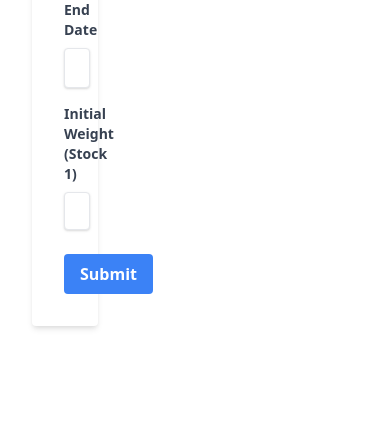
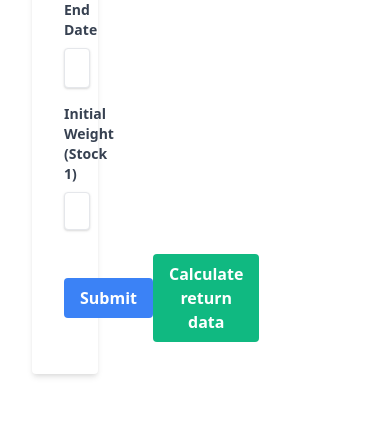
Before and after one commit to adamantic/rebalancing_model, a Flask app: page / in a window 390 px wide. Shown: the part 488-910 px from the top of the page. Before the commit the page ends 817 px from the top, so only its background shows below. Run offline with Flask 3, Linux system fonts and the light colour scheme; some libraries are stand-ins or nearby versions.

Commit message:
Got table data and graph working

```diff
--- a/app.py
+++ b/app.py
@@ -1,4 +1,4 @@
-from flask import Flask, jsonify, request, render_template, Response, send_file
+from flask import Flask, jsonify, request, render_template, Response, send_file,render_template_string
 import io
 from flask_cors import CORS
 from traceback import print_exc
@@ -42,6 +42,27 @@ def handle_get_rebalancing_data():
     result = get_rebalancing_data(stock1, stock2, weight1, start_date, end_date)
     return jsonify(result[0])
 
+@app.route('/get_return_data', methods=['POST'])
+def handle_get_return_data():
+    data = request.get_json()
+    stock1 = data.get('stock1')
+    stock2 = data.get('stock2')
+    weight1 = data.get('weight1')
+    start_date = data.get('start_date')
+    end_date = data.get('end_date')
+
+    # Check if all required data is present in the request
+    if not all([stock1, stock2, weight1, start_date, end_date]):
+        return 'Error: Missing data in the request', 400
+
+    result = get_rebalancing_data(stock1, stock2, weight1, start_date, end_date)
+    return_data_df = result[1]
+
+    # Return the original DataFrame object
+    return render_template('table.html', return_data_df=return_data_df)
+
+
+
 
 def get_rebalancing_data(stock1: str, stock2: str, weight1: float, start_date: str, end_date: str,
                          rebalance_period: int = 10):
@@ -64,7 +85,7 @@ def get_rebalancing_data(stock1: str, stock2: str, weight1: float, start_date: s
     ohlc_data = yf.download(tickers, start_date, end_date)['Close']
     ohlc_data = ohlc_data.dropna()  # Remove any rows with missing data
 
-    initial_value = 100
+    initial_value = 1000
     portfolio_value = [initial_value]
 
     # Initialize the starting weights based on the initial portfolio value
@@ -164,21 +185,20 @@ def get_rebalancing_data(stock1: str, stock2: str, weight1: float, start_date: s
     index = ['Stock', 'Stats']
     return_data_df = pd.DataFrame(data, index=index)
 
-    # Apply formatting to the columns
-    format_dict = {
+    formats = {
         'Total Return': '{:.0f}x',
         'CAGR': '{:.0%}',
         'Max Drawdown': '{:.0%}',
         'Volatility': '{:.0%}',
-        'Sharpe Ratio': '{:.0f}%',
+        'Sharpe Ratio': '{:.0f}%'
     }
 
-    styled_table = return_data_df.style.format(format_dict)
+    # apply the formats to the DataFrame
+    styled_return_data_df = return_data_df.style.format(formats)
 
-    # Center the numbers and columns (excluding the first column with stat labels)
-    styled_table = styled_table.set_properties(**{'text-align': 'center'})
+    # display the styled DataFrame
+    styled_return_data_df
 
-    styled_table
     portfolio_value_df['stock1'] = stock1_normalized_df['stock1_normalized']
 
     # Save portfolio_value_df as a CSV string
--- a/templates/index.html
+++ b/templates/index.html
@@ -10,7 +10,6 @@
     <link rel="stylesheet" href="{{ url_for('static', filename='styles.css') }}">
     <script src="https://code.highcharts.com/stock/highstock.js"></script>
     <link rel="stylesheet" href="https://code.highcharts.com/css/highcharts.css">
-
 
 
     <!-- Add Alpine.js for interactivity -->
@@ -83,15 +82,63 @@
                         type="submit">
                     Submit
                 </button>
+                <button class="bg-green-500 hover:bg-green-700 text-white font-bold py-2 px-4 rounded focus:outline-none focus:shadow-outline"
+                        type="button"
+                        @click="getReturnData">
+                    Calculate return data
+                </button>
+
+
             </div>
         </form>
     </div>
     <!-- Add the chart container -->
     <div class="w-3/4 p-4 m-4">
         <div id="chart-container" style="height:600px"></div>
+
+        <div id="table-container">
+            {{ table_html|safe }}
+        </div>
+
+
+        <!-- Table will be rendered here -->
+    </div>
+
 </div>
 </div>
+<script>
+    let requestData;
 
+    function getReturnData() {
+        const stock1 = document.getElementById('stock1').value;
+        const stock2 = document.getElementById('stock2').value;
+        const weight1 = document.getElementById('weight1').value;
+        const startDate = document.getElementById('start_date').value;
+        const endDate = document.getElementById('end_date').value;
+
+        requestData = {
+            stock1: stock1,
+            stock2: stock2,
+            weight1: weight1,
+            start_date: startDate,
+            end_date: endDate
+        };
+
+        fetch('/get_return_data', {
+            method: 'POST',
+            headers: {
+                'Content-Type': 'application/json'
+            },
+            body: JSON.stringify(requestData)
+        })
+            .then(response => response.text())
+            .then(html => {
+                console.log("HTML response:", html);
+                document.getElementById("table-container").innerHTML = html;
+            })
+            .catch(error => console.error(error));
+    }
+</script>
 
 
 <script>
```
Also changed, not shown: templates/table.html (added, +26 -0 lines), stock1_normalized.csv. Lines whose indentation alone changed are shown as unchanged.
